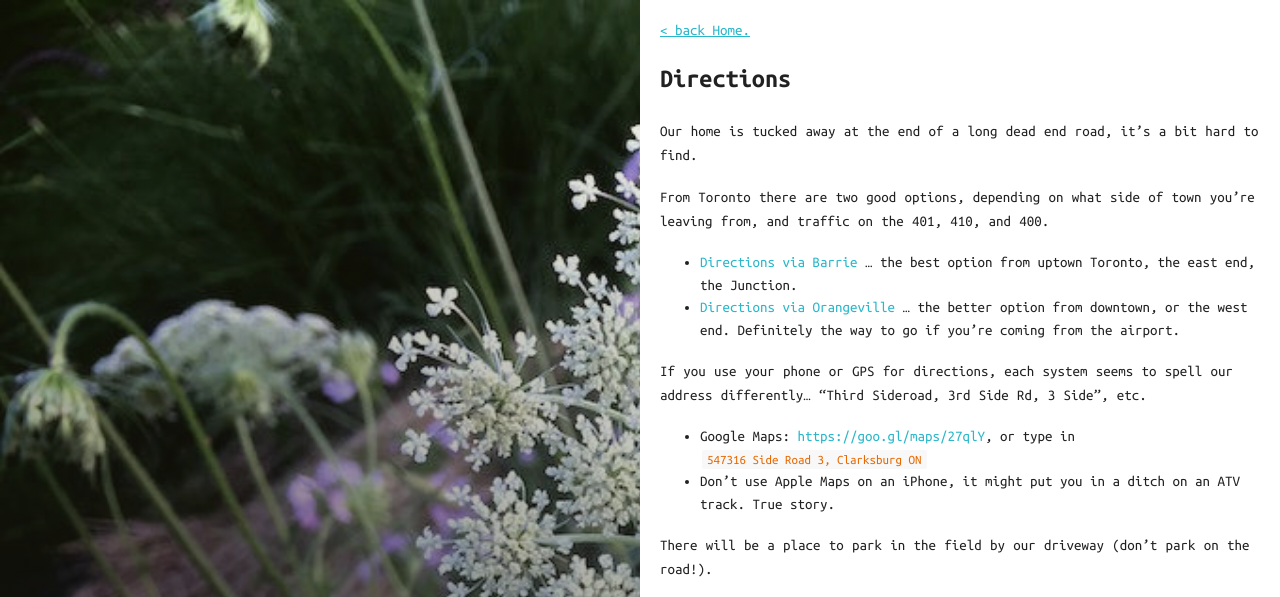
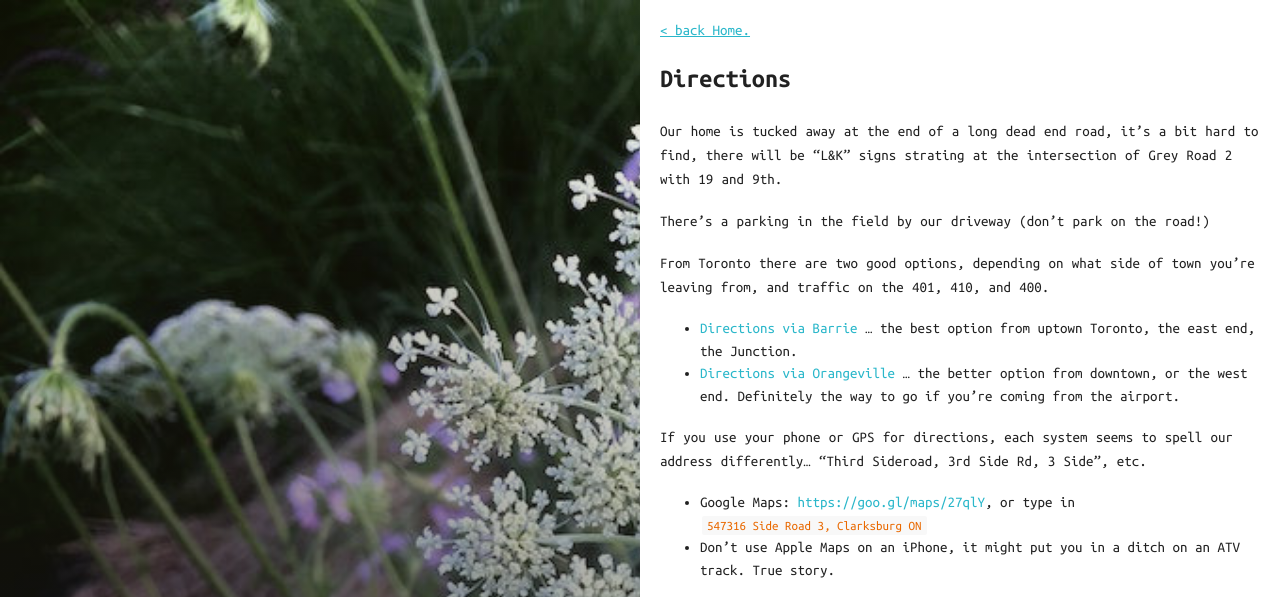
Before and after one commit to kevwalsh/carota, a Jekyll site: the page built from _posts/2016-01-02-directions.md, in a window 1280 px wide. Shown: the top 597 px of the page. Built offline with Jekyll 4.4.1, drawn with Linux system fonts in a browser that asks for light colours; grey boxes are pictures that could not be loaded.

Commit message:
Update 2016-01-02-directions.md

````diff
--- a/_posts/2016-01-02-directions.md
+++ b/_posts/2016-01-02-directions.md
@@ -9,7 +9,9 @@ image:
   effect: rotate padding
 ---
 
-Our home is tucked away at the end of a long dead end road, it's a bit hard to find.
+Our home is tucked away at the end of a long dead end road, it's a bit hard to find, there will be "L&K" signs strating at the intersection of Grey Road 2 with 19 and 9th.
+
+There's a parking in the field by our driveway (don't park on the road!)
 
 From Toronto there are two good options, depending on what side of town you're leaving from, and traffic on the 401, 410, and 400.
 
@@ -21,6 +23,5 @@ If you use your phone or GPS for directions, each system seems to spell our addr
 * Google Maps: <https://goo.gl/maps/27qlY>, or type in ```547316 Side Road 3, Clarksburg ON```
 * Don't use Apple Maps on an iPhone, it might put you in a ditch on an ATV track.  True story.
 
-There will be a place to park in the field by our driveway (don't park on the road!).
 
 <iframe width='100%' height='700px' frameBorder='0' src='https://a.tiles.mapbox.com/v4/lobp.ng3fga55/attribution,zoompan,zoomwheel,geocoder.html?access_token=pk.eyJ1IjoibG9icCIsImEiOiJjN3E3cHNFIn0.wzwgKdJM1apIg_CO9yO73A'></iframe>
````
